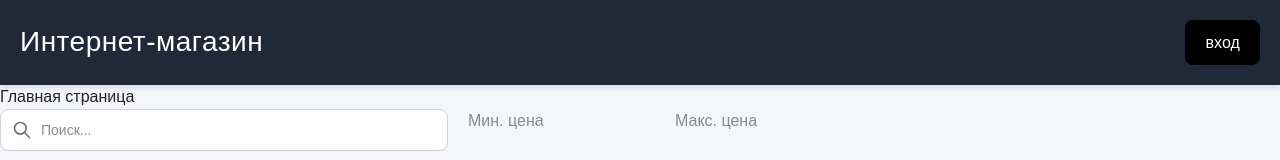
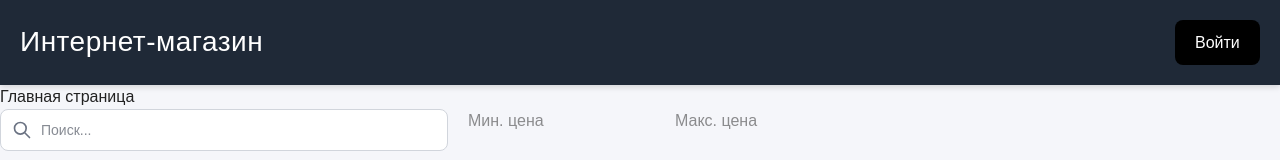
Before and after one commit to kirillmikulich8-beep/firstProjectReact, a React (Vite) app: page / in a window 1280 px wide. Shown: the top 160 px of the page. Built offline with nearby package versions, Linux system fonts and the light colour scheme.

Commit message:
исправлена кнопка войти

```diff
--- a/src/Header.jsx
+++ b/src/Header.jsx
@@ -4,12 +4,23 @@ function Header({isVisible, setIsVisible}){
         <header className="flex justify-between items-center p-4">
             <h1>Интернет-магазин</h1>
 
-            <button
-                onClick={() => setIsVisible(!isVisible)}
-                className="!bg-black !text-white px-4 py-2 rounded"
-            >
-                {isVisible ? "выход" : "вход"}
-            </button>
+            <div>
+                {isVisible === true ? (
+                    <button
+                        onClick={() => setIsVisible(false)}
+                        className="!bg-black !text-white px-4 py-2 rounded"
+                    >
+                        Выйти
+                    </button>
+                ) : (
+                    <button
+                        onClick={() => setIsVisible(true)}
+                        className="!bg-black !text-white px-4 py-2 rounded"
+                    >
+                        Войти
+                    </button>
+                )}
+            </div>
         </header>
     )
 }
--- a/src/pages/Main.jsx
+++ b/src/pages/Main.jsx
@@ -1,12 +1,17 @@
+import { useState } from "react"
 import Header from "../Header"
 import ProductList from "../components/blocks/ProductList"
 
 function Main() {
+    const [isVisible, setIsVisible] = useState(false)
+
     return(
         <div>
-            <Header/>
+            <Header isVisible={isVisible} setIsVisible={setIsVisible} />
             <h2>Главная страница</h2>
             <ProductList />
+
+
         </div>
     )
 }
```
